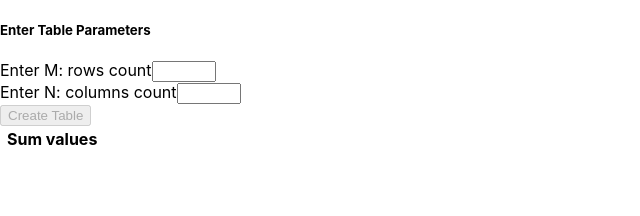
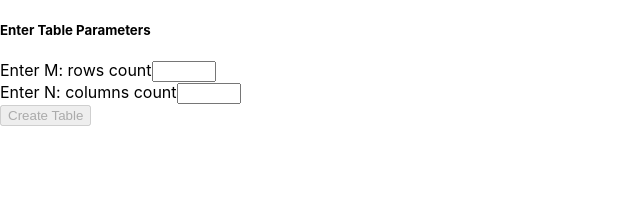
Before and after one commit to t-anpilov/analytics-table, a React (Create React App) app: page / in a window 1280 px wide. Shown: the top 216 px of the page, without its empty margins (0-640 px from the left). Built offline with nearby package versions, Linux system fonts and the light colour scheme.

Commit message:
added routing scheme

```diff
--- a/package.json
+++ b/package.json
@@ -14,6 +14,7 @@
     "eslint-config-react-app": "^7.0.1",
     "react": "^19.2.0",
     "react-dom": "^19.2.0",
+    "react-router-dom": "^7.9.4",
     "react-scripts": "5.0.1",
     "typescript": "^4.4.2",
     "web-vitals": "^2.1.0"
--- a/src/App.tsx
+++ b/src/App.tsx
@@ -1,12 +1,19 @@
+import { BrowserRouter, Route, Routes } from 'react-router-dom';
 import { SetupPanel } from './components/SetupPanel';
 import { Table } from './components/Table';
 
 function App() {
     return (
-        <>
-            <SetupPanel />
-            <Table initialData={[]} />
-        </>
+        <BrowserRouter>
+            <Routes>
+                <Route
+                    path={'/'} Component={SetupPanel} key={'create'}
+                />
+                <Route
+                    path={'/table'} Component={Table} key={'table'}
+                />
+            </Routes>
+        </BrowserRouter>
   );
 }
 
--- a/src/components/Table/Table.tsx
+++ b/src/components/Table/Table.tsx
@@ -1,10 +1,9 @@
 import React from 'react';
 import { TableHeader } from './TableHeader';
-interface Props {
-    initialData: number[];
-};
 
-export const Table: React.FC<Props> = ({ initialData }) => {
+export const Table: React.FC = () => {
+
+    const initialData: any[] = [];
 
     return (
         <table>
```
Also changed, not shown: 1 other file (tests, documents, lock files or other folders).
